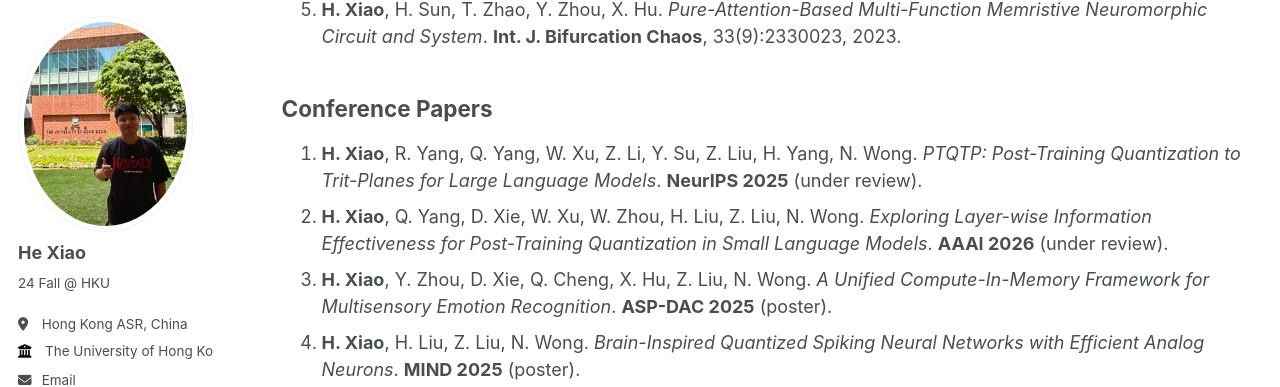
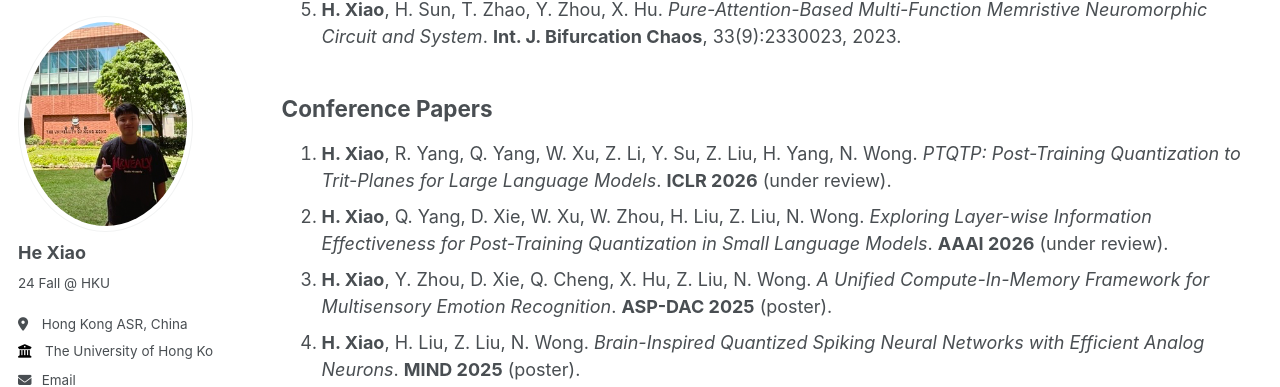
Before and after one commit to hxriver/hxriver.github.io, a Jekyll site: the page built from _pages/publications.html, in a window 1280 px wide and 900 px high, scrolled down 390 px. Shown: the part 90-477 px from the top of the window. Built offline with Jekyll 4.4.1, drawn with Linux system fonts in a browser that asks for light colours; some web fonts are replaced.

Commit message:
UPD 	modified:   .DS_Store 	modified:   _pages/publications.html 	modified:   files/CV.pdf

```diff
--- a/_pages/publications.html
+++ b/_pages/publications.html
@@ -18,7 +18,7 @@ author_profile: true
 
 <h2>Conference Papers</h2>
 <ol class="bib">
-  <li><strong>H. Xiao</strong>, R. Yang, Q. Yang, W. Xu, Z. Li, Y. Su, Z. Liu, H. Yang, N. Wong. <em>PTQTP: Post-Training Quantization to Trit-Planes for Large Language Models</em>. <strong>NeurIPS 2025</strong> (under review).</li>
+  <li><strong>H. Xiao</strong>, R. Yang, Q. Yang, W. Xu, Z. Li, Y. Su, Z. Liu, H. Yang, N. Wong. <em>PTQTP: Post-Training Quantization to Trit-Planes for Large Language Models</em>. <strong>ICLR 2026</strong> (under review).</li>
   <li><strong>H. Xiao</strong>, Q. Yang, D. Xie, W. Xu, W. Zhou, H. Liu, Z. Liu, N. Wong. <em>Exploring Layer-wise Information Effectiveness for Post-Training Quantization in Small Language Models</em>. <strong>AAAI 2026</strong> (under review).</li>
   <li><strong>H. Xiao</strong>, Y. Zhou, D. Xie, Q. Cheng, X. Hu, Z. Liu, N. Wong. <em>A Unified Compute-In-Memory Framework for Multisensory Emotion Recognition</em>. <strong>ASP-DAC 2025</strong> (poster).</li>
   <li><strong>H. Xiao</strong>, H. Liu, Z. Liu, N. Wong. <em>Brain-Inspired Quantized Spiking Neural Networks with Efficient Analog Neurons</em>. <strong>MIND 2025</strong> (poster).</li>
```
Also changed, not shown: 2 other files.
